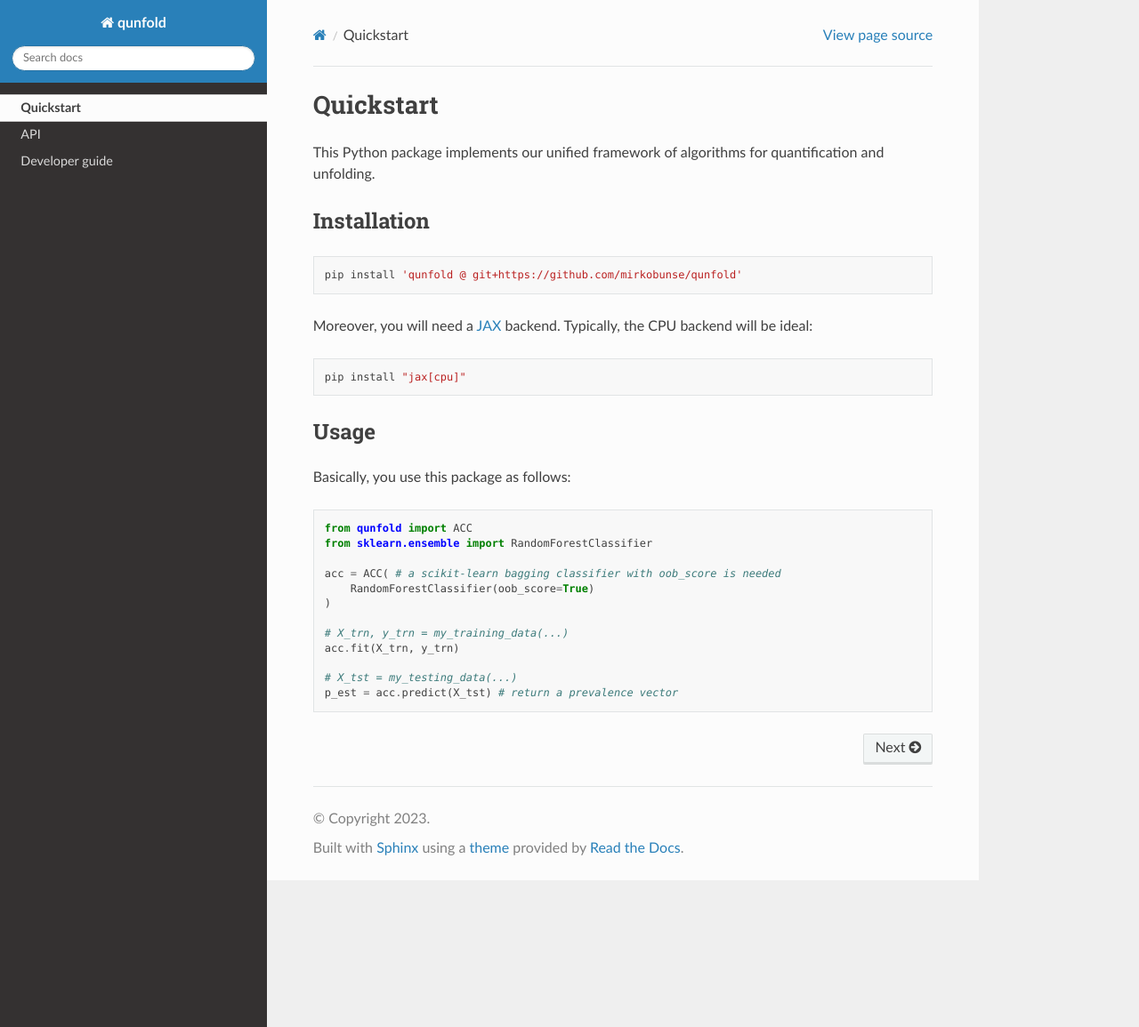
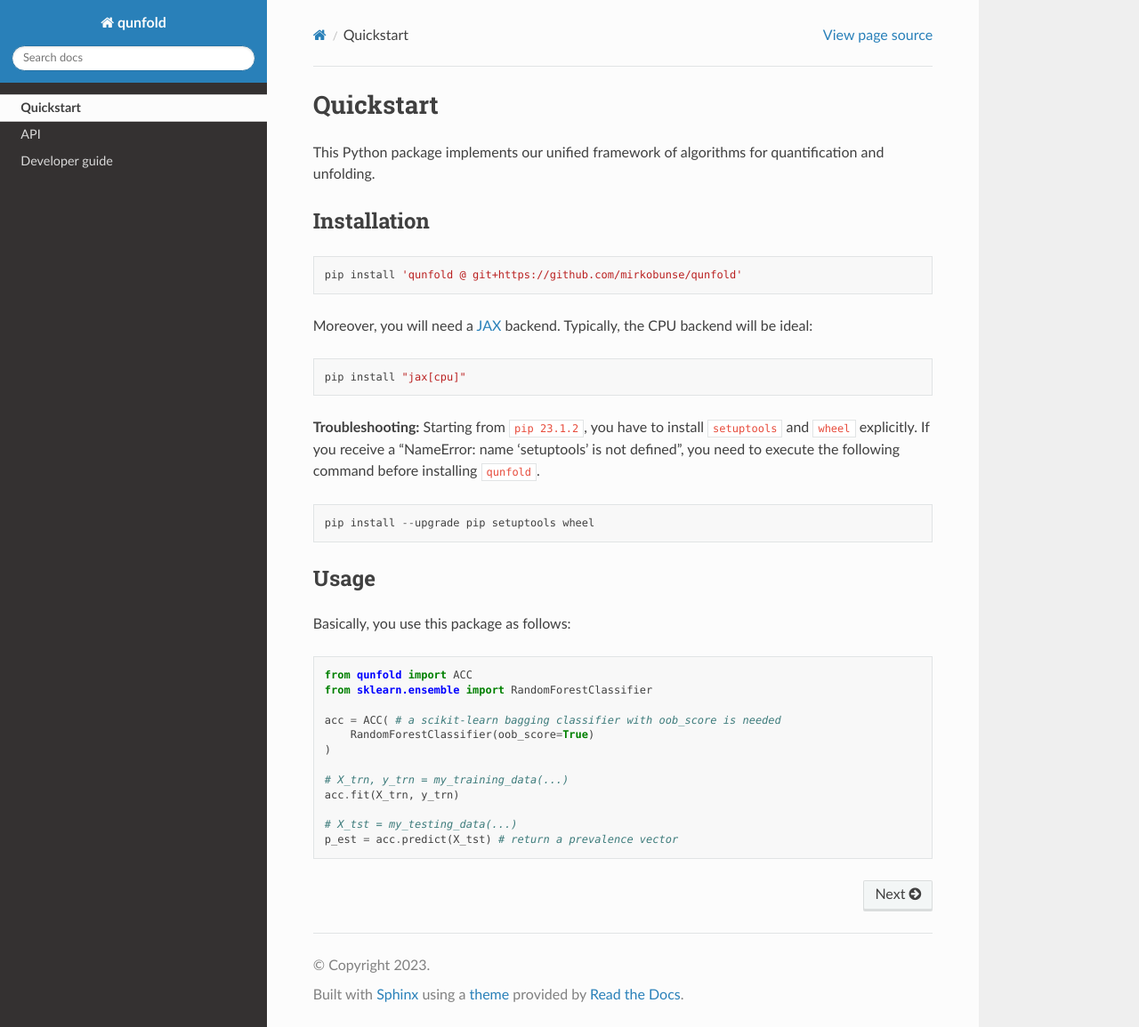
Before and after one commit to mirkobunse/qunfold, a Sphinx documentation site: the page built from docs/source/index.md, in a window 1280 px wide and 1155 px high. Shown: the whole window at 89% size. Built offline with Sphinx 7.4.7 and the Read the Docs theme 2.0.0, drawn with Linux system fonts in a browser that asks for light colours.

Commit message:
Add a troubleshooting note on how to solve the pip error of setuptools not being found

````diff
--- a/docs/source/index.md
+++ b/docs/source/index.md
@@ -23,6 +23,12 @@
 pip install "jax[cpu]"
 ```
 
+**Troubleshooting:** Starting from `pip 23.1.2`, you have to install `setuptools` and `wheel` explicitly. If you receive a "NameError: name 'setuptools' is not defined", you need to execute the following command before installing `qunfold`.
+
+```
+pip install --upgrade pip setuptools wheel
+```
+
 
 ## Usage
 
````
